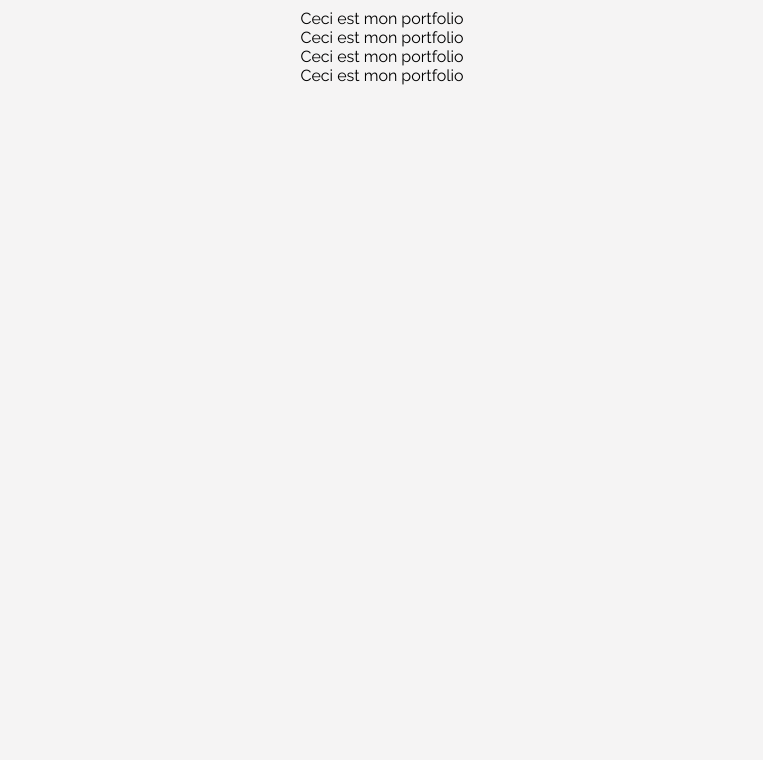
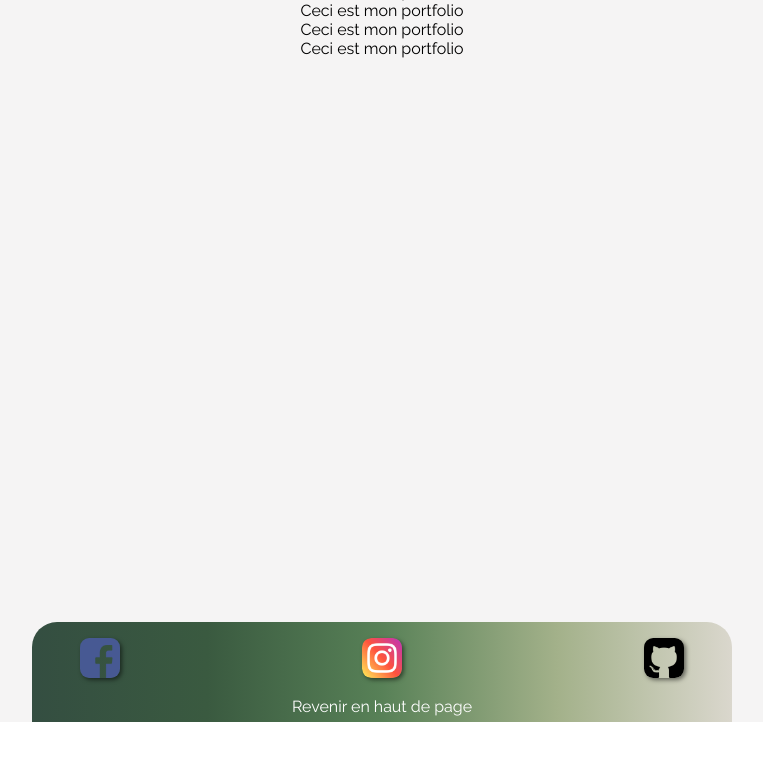
Before and after one commit to Tanguy1213/portfolio-tanguy, a React (Create React App) app: page / in a window 1280 px wide. Shown: the part 786-1546 px from the top of the page, without its empty margins (258-1021 px from the left). After the commit the page ends 1508 px from the top, so only its background shows below. Built offline with nearby package versions, Linux system fonts and the light colour scheme.

Commit message:
ajout du footer avec les liens réseau sociaux

```diff
--- a/src/components/Footer/Footer.jsx
+++ b/src/components/Footer/Footer.jsx
@@ -1,28 +1,64 @@
-import React from 'react'
-import InstaLogo from "../../assets/images/instagram-logo.png"
-import FacebookLogo from "../../assets/images/facebook-logo.png"
-import GitLogo from "../../assets/images/github-logo.png"
+import React from "react";
+import InstaLogo from "../../assets/images/instagram-logo.png";
+import FacebookLogo from "../../assets/images/facebook-logo.png";
+import GitLogo from "../../assets/images/github-logo.png";
+import "./Footer.scss";
 
 function Footer() {
+    const scrollToAnchor = (anchorName) => {
+        const anchorElement = document.querySelector(`[name="${anchorName}"], [id="${anchorName}"]`);
+        if (anchorElement) {
+          anchorElement.scrollIntoView({ behavior: "smooth" });
+        }
+      };
   return (
+    <footer>
+      <div className="footer-container">
         <ul>
           <li>
-            <a href="https://www.facebook.com/tanguy.strub/" target="_blank">
-                <img className="logo-style" src={FacebookLogo}></img>
+            <a
+              href="https://www.facebook.com/tanguy.strub/"
+              target="_blank"
+              rel="noopener noreferrer"
+            >
+              <img
+                className="logo-style"
+                src={FacebookLogo}
+                alt="logo de facebook"
+              ></img>
             </a>
           </li>
           <li>
-            <a href="https://www.instagram.com/tangzzz_mibu/?hl=en" target="_blank">
-                <img className="logo-style" src={InstaLogo}></img>
+            <a
+              href="https://www.instagram.com/tangzzz_mibu/?hl=en"
+              target="_blank"
+              rel="noopener noreferrer"
+            >
+              <img
+                className="logo-style"
+                src={InstaLogo}
+                alt="logo d instagram"
+              ></img>
             </a>
           </li>
           <li>
-            <a href="https://github.com/Tanguy1213" target="_blank">
-                <img className="logo-style" src={GitLogo}></img>
+            <a
+              href="https://github.com/Tanguy1213"
+              target="_blank"
+              rel="noopener noreferrer"
+            >
+              <img
+                className="logo-style"
+                src={GitLogo}
+                alt="logo de github"
+              ></img>
             </a>
           </li>
         </ul>
-  )
+        <a className="anchorToTop" href="#" onClick={(e) => { e.preventDefault(); scrollToAnchor("top-page"); }}>Revenir en haut de page</a>
+      </div>
+    </footer>
+  );
 }
 
 export default Footer;
--- a/src/components/Footer/Footer.scss
+++ b/src/components/Footer/Footer.scss
@@ -1,3 +1,74 @@
-footer{
-    color :black;
+@import "../../variables.scss";
+
+footer {
+  width: 100%;
+  height: 100px;
+  display: flex;
+  justify-content: center;
+  background-color: rgb(245, 244, 244);
+  position: relative;
 }
+
+.footer-container {
+  width: 700px;
+  height: 100px;
+  background: linear-gradient(
+      to left,
+      $background-color,
+      $secondary-color,
+      $light-green-color,
+      $dark-green-color,
+      $darken-green-color
+    );
+  display: flex;
+  flex-direction: column;
+  align-items: center;
+  padding: 1rem 3rem 1rem 3rem;
+  border-radius: 25px 25px 0px 0px;
+  row-gap: 15px;
+  position: absolute;
+  ul {
+    width: 100%;
+    list-style: none;
+    display: flex;
+    flex-direction: row;
+    justify-content: space-between;
+  }
+}
+.logo-style {
+  width: 40px;
+  overflow: hidden; /* Masque les débordements de l'animation */
+  transition: transform 0.3s ease-in-out; // Ajoute une transition pour l'effet de rebondissement
+  border-radius: 23%;
+  box-shadow: 2px 2px 4px rgba(0, 0, 0, 0.5);
+  &:hover {
+    animation: LogoBounce 0.25s infinite alternate; // Applique l'animation de rebondissement au survol
+    transform: translateY(
+      -5px
+    ); // Applique l'effet de rebondissement au survol de .logo-container
+  }
+}
+.anchorToTop{
+    color: white;
+    text-decoration: none;
+    &::after{
+        content: "";
+        display: block;
+        height: 2px;
+        width: 100%;
+        scale: 0%;
+        background: white;
+        transition: scale 0.2s ease-in-out;
+      }
+      &:hover::after{
+        scale: 100%;
+      }
+}
+@keyframes LogoBounce {
+  0% {
+    transform: translateY(0);
+  }
+  100% {
+    transform: translateY(-5px);
+  }
+}
--- a/src/components/Header/Header.jsx
+++ b/src/components/Header/Header.jsx
@@ -21,7 +21,7 @@ function Header() {
     <header>
       <nav>
         <NavLink to="/" onClick={handleHomeClick}>
-          <h1>Tanguy Strub</h1>
+          <h1 className="titre-page">Tanguy Strub</h1>
         </NavLink>
         <ul>
           <li><NavLink to="/" onClick={handleHomeClick}><h2>Acceuil</h2></NavLink></li>
--- a/src/components/Header/Header.scss
+++ b/src/components/Header/Header.scss
@@ -4,7 +4,6 @@ header {
   height: $header-size;
   position: fixed;
   width: 100%;
-  max-width: 1440px;
   z-index: 2;
   a{
     text-decoration: none;
@@ -60,20 +59,18 @@ h2{
   font-size:20px;
   font-weight:500;
   text-shadow: 2px 2px 4px rgba(0, 0, 0, 0.8);
-  &:hover{
-    text-decoration: underline $secondary-color;
-
-  }
   &::first-letter{
     color: $secondary-color;
   }
-}
-
-@keyframes LogoBounce {
-  0% {
-    transform: translateY(0);
+  &::after{
+    content: "";
+    display: block;
+    height: 3px;
+    width: 0;
+    background: $secondary-color;
+    transition: width 0.2s ease-in-out;
   }
-  100% {
-    transform: translateY(-5px);
+  &:hover::after{
+    width: 100%;
   }
 }
--- a/src/index.scss
+++ b/src/index.scss
@@ -14,7 +14,6 @@ body {
   font-family: 'Raleway', sans-serif;
 }
 html{
-  max-width: 1440px;
   margin: auto;
 }
 
--- a/src/mixins.scss
+++ b/src/mixins.scss
@@ -1,5 +1,5 @@
 @mixin slide-in($direction,$exectime) {
-  transform: translateX(if($direction == left, -200%, 200%));
+  transform: translateX(if($direction == left, -100%, 100%));
   animation: slide-in-animation $exectime ease forwards, fade-in $exectime+2 ease forwards;
 }
 @mixin fade-in($time,$delay){
--- a/src/pages/Home.jsx
+++ b/src/pages/Home.jsx
@@ -1,13 +1,14 @@
 import React from "react";
 import "./Home.scss";
 import Header from "../components/Header/Header";
+import Footer from "../components/Footer/Footer";
 import ProfilePicture from "../assets/images/Profile-picture-tanguy.png"
 
 function Home() {
   return (
     <div>
-      <Header/>
-      <main>
+      <Header />
+      <main id="top-page">
         <section className="welcome-container">
           <h3>Bienvenu sur mon portfolio !</h3>
           <p>Lorem ipsum dolor sit amet, consectetur adipiscing elit,
@@ -34,7 +35,7 @@ function Home() {
           </div>
         </div>
       </main>
-      <footer></footer>
+      <Footer/>
     </div>
   );
 }
--- a/src/pages/Home.scss
+++ b/src/pages/Home.scss
@@ -3,7 +3,7 @@
 
 .boxTest {
   width: 100%;
-  height: 15000px;
+  height: 1000px;
   background-color: rgb(245, 244, 244);
   display: flex;
   flex-direction: column;
@@ -14,7 +14,7 @@ main{
     padding-top: $header-size;
 }
 .profile-picture-style{
-  width: 425px;
+  width: 320px;
   @include fade-in(3s,0s);
 }
 
@@ -33,7 +33,8 @@ main{
 
 .welcome-container{
   width: 100%;
-  height: 250px;
+  height: fit-content;
+  padding: 3rem;
   background-color: black;
   color: white;
   display: flex;
```
Lines whose indentation alone changed are shown as unchanged.
